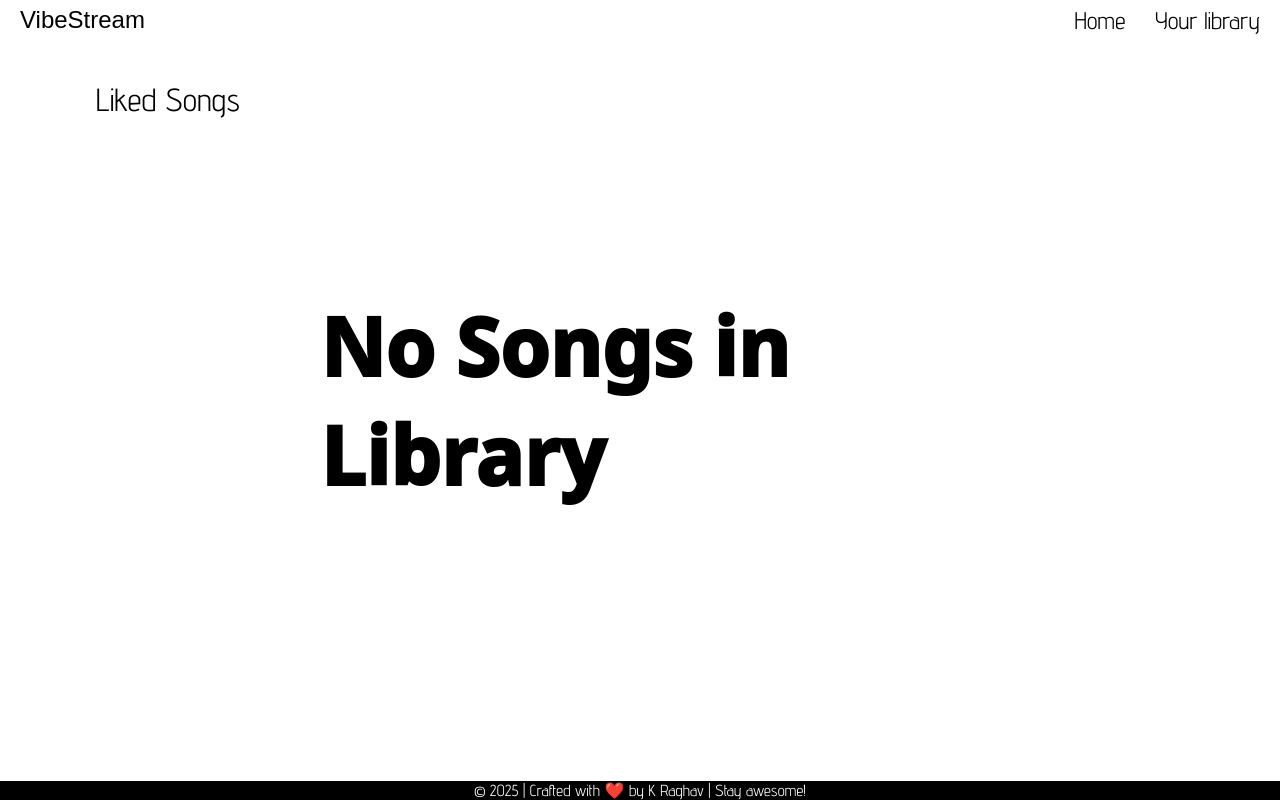
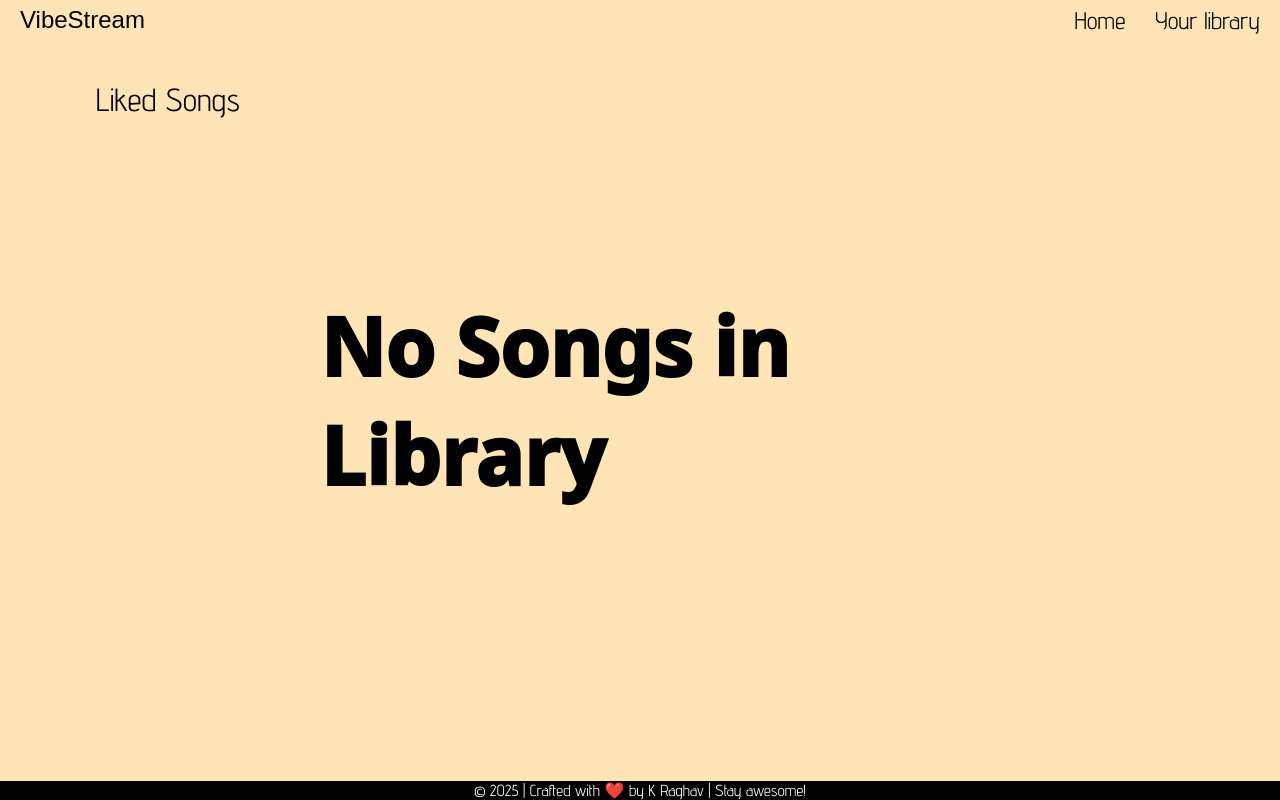
Before and after one commit to 3RaghavK3/Mood-Based-Music-Playlist, a React (Vite) app: page /user/library in a window 1280 px wide. Built offline with nearby package versions, Linux system fonts and the light colour scheme; a web font is replaced by a local one.

Commit message:
added bg colour for liked songs

```diff
--- a/src/context/LikedContext.jsx
+++ b/src/context/LikedContext.jsx
@@ -8,7 +8,6 @@ export function LikedProvider({ children }) {
        return saved  ? JSON.parse(saved ) : []
 
   });
-
 
 
   useEffect(()=>{localStorage.setItem("saved-info",JSON.stringify(likedsongs))},[likedsongs])
--- a/src/pages/Liked.jsx
+++ b/src/pages/Liked.jsx
@@ -6,7 +6,6 @@ import { AudioPlayer } from '../components/SongsPage/AudioPlayer';
 export function Liked() {
 
   const {likedsongs, setlikedsong}=useContext(LikedContext);
-
 
   return (
     <>
--- a/src/pages/SongsPage.css
+++ b/src/pages/SongsPage.css
@@ -1,6 +1,6 @@
 :root {
-  --bg-color: initial;
-  --songsCard-color: initial;
-  --text-color: initial;
-  --details-color: initial;
+  --bg-color: #FFE5B6;
+  --songsCard-color: #D9D5A7;
+  --text-color: #000000;
+  --details-color: #DBAC77;
 }
```
